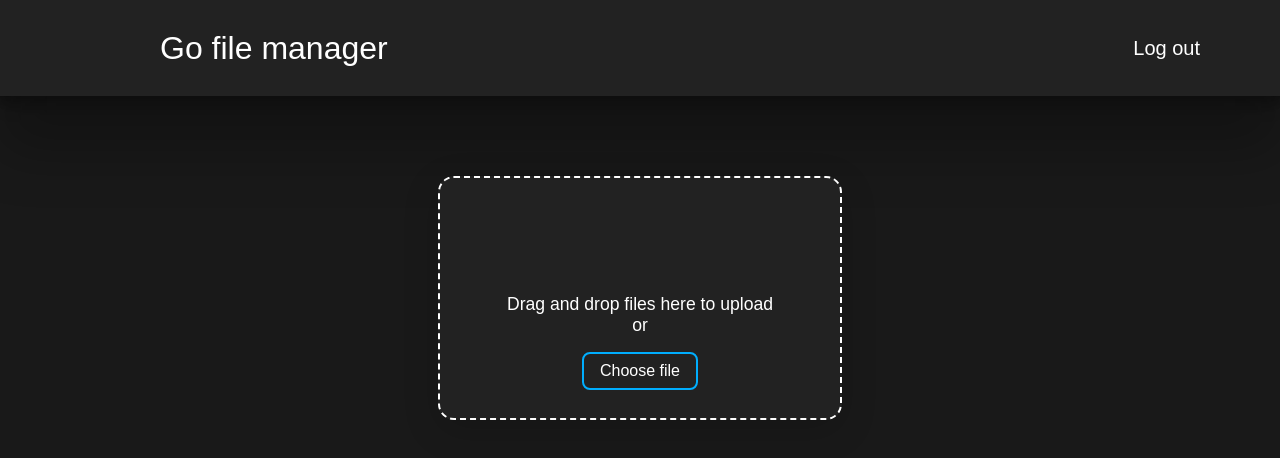
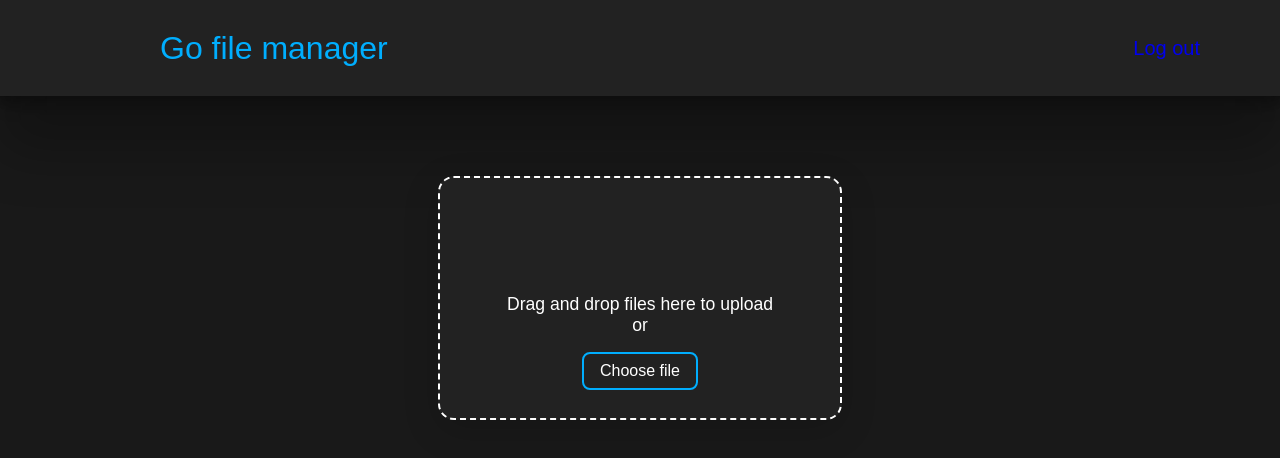
Before and after one commit to E3TU/go-file-manager, a SvelteKit app in the folder frontend/: page / in a window 1280 px wide. Shown: the top 458 px of the page. Built offline with nearby package versions, Linux system fonts and the light colour scheme; some icons are missing.

Commit message:
Update navbar

```diff
--- a/frontend/src/components/Navbar.svelte
+++ b/frontend/src/components/Navbar.svelte
@@ -1,7 +1,7 @@
 <nav class="navbar">
     <div class="logo">Go file manager</div>
     <ul>
-        <li><a class="logout">Log out</a></li>
+        <li><a href="/" class="logout">Log out</a></li>
     </ul>
 </nav>
 
@@ -19,6 +19,8 @@
     .logo{
         margin-left: 10rem;
         font-size: 2rem;
+        cursor: pointer;
+        color: var(--blue);
     }
     ul{
         list-style: none;
```
